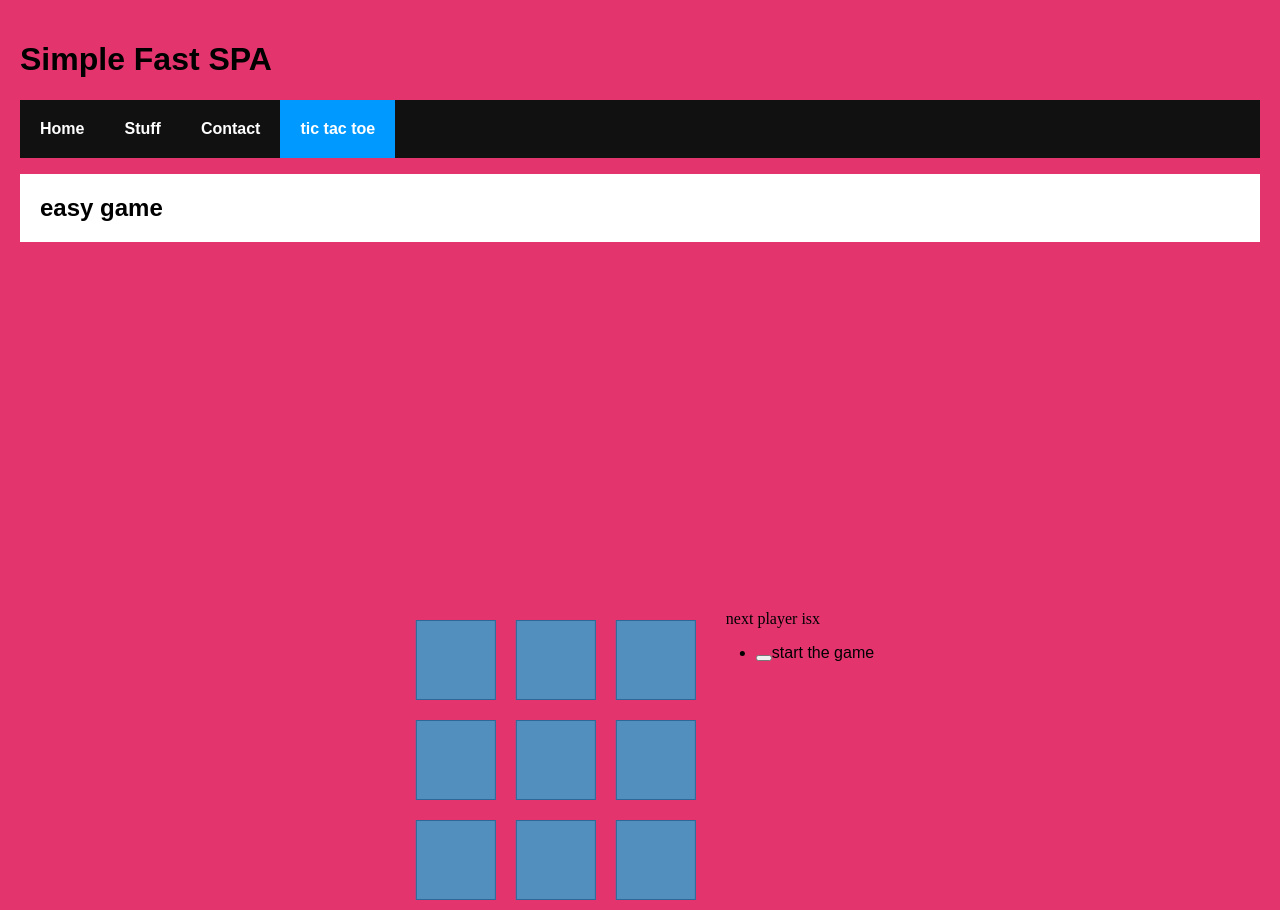
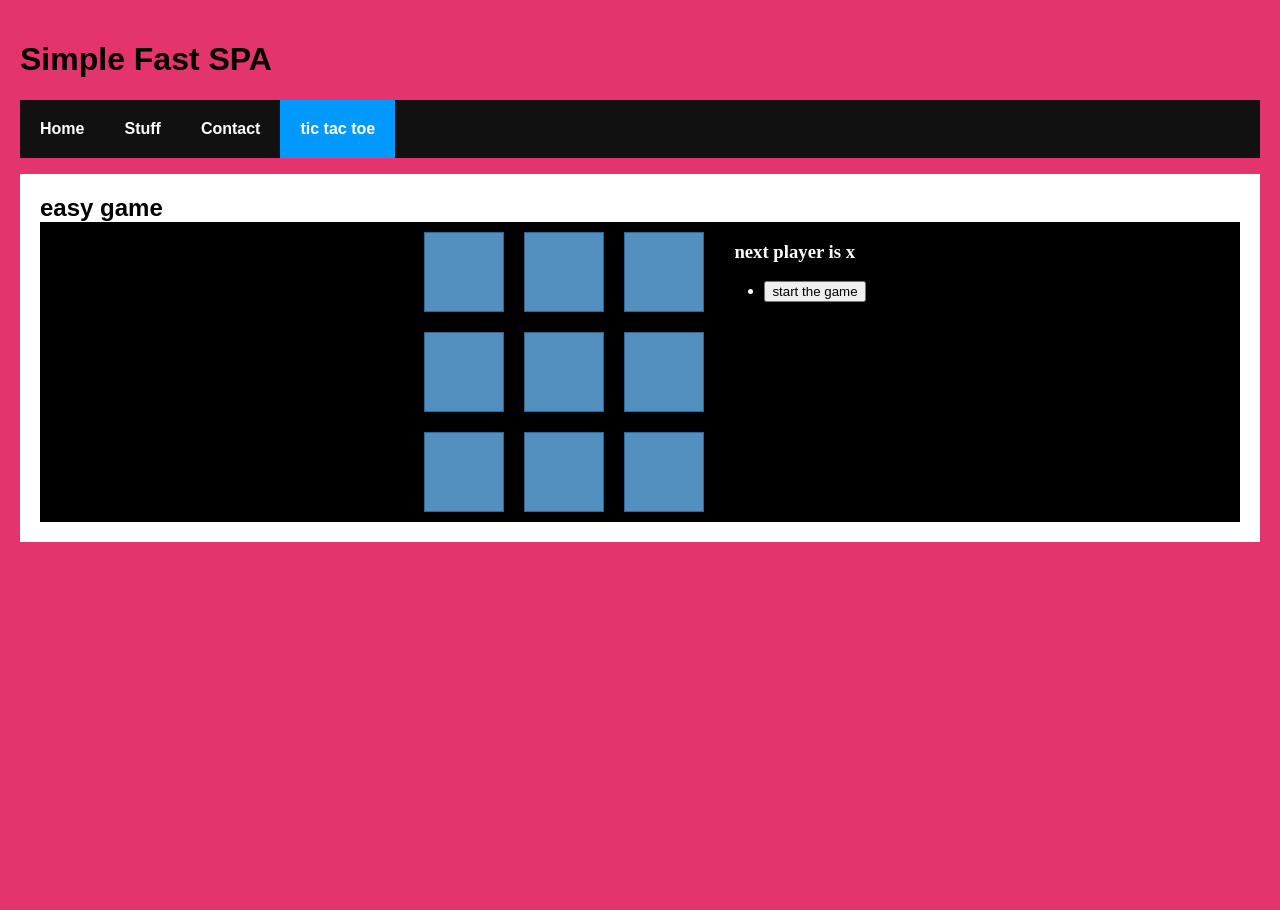
Before and after one commit to ShiraBenZaken/simple-fast-react-spa, a React (Create React App) app: page /#/tictactoe in a window 1280 px wide. After the commit the page ends 800 px from the top, so only its background shows below. Built offline with nearby package versions, Linux system fonts and the light colour scheme.

Commit message:
finish css

```diff
--- a/src/tictactoe/Game.jsx
+++ b/src/tictactoe/Game.jsx
@@ -72,19 +72,18 @@ export default class Game extends Component{
         const move=history.map((stap,move)=>{
             const desc=move? 'go to #'+move:'start the game';
             return(
+                <li key={move}>
+                    <button className="xx" onClick={()=>{this.jumpTo(move)}}>{desc}</button>
 
-                <li key={move}>
-                    <button onClick={()=>{this.jumpTo(move)}}></button>
-                    {desc}
                 </li>
             )
         });
        let status;
         if (winner ){
-            status="winner is "+winner;
+            status="winner is   "+winner;
         }
         else{
-            status="next player is" + (this.state.xIsNext?'x':'O');
+            status="next player is   " + (this.state.xIsNext?'x':'O');
         }
 
 
@@ -99,7 +98,7 @@ export default class Game extends Component{
                         squares={current.squares}/>
                     </div>
                     <div className="game-info">
-                        <div>{status}</div>
+                        <h3>{status}</h3>
                         <ul>{move}</ul>
                     </div>
                 </div>
--- a/src/tictactoe/styles.css
+++ b/src/tictactoe/styles.css
@@ -20,7 +20,9 @@
       border: 1px solid #2d6898;
    }
 
-
+  .border-row{
+      display: flex;
+  }
 
  /* Board */
  .board-row:after {
@@ -30,14 +32,11 @@
    }
    /* Game */
   .game {
-    position: absolute;
-    top: 95%;
-    left: 50%;
-    transform: translate(-50%, -50%);
-    display: flex;
-    flex-direction: row;
-    margin: 0 auto;
-   }
+    background: black;
+    justify-content: center;
+    display:flex;
+    color: white;
+}
    /* Game Info */
   ul {
     padding-left: 30px;
@@ -48,3 +47,9 @@
    .status {
     margin-bottom: 10px;
    }
+
+   .board-row:after {
+    clear: both;
+    content: "";
+    display: table;
+   }
```
Also changed, not shown: 1 other file (tests, documents, lock files or other folders).
